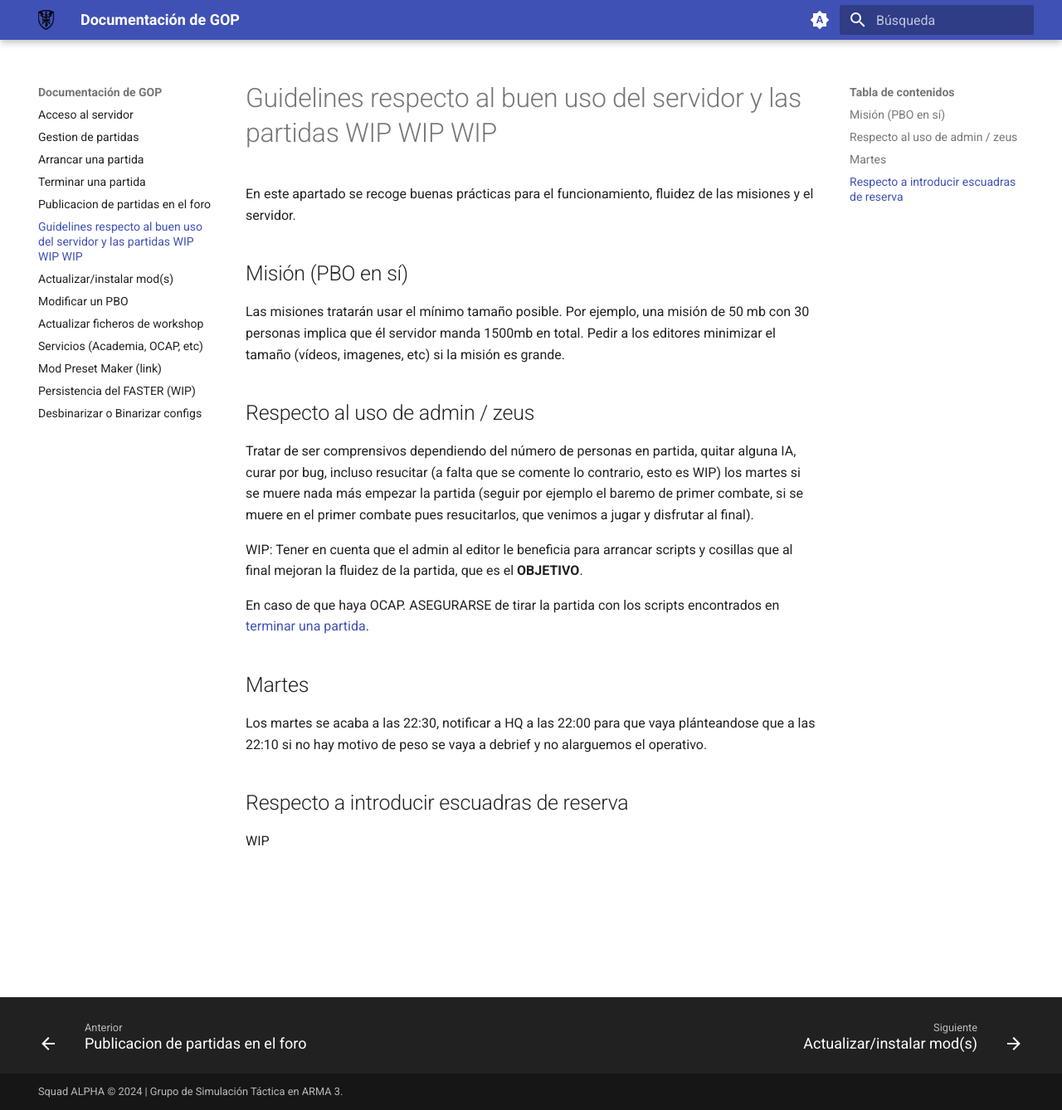
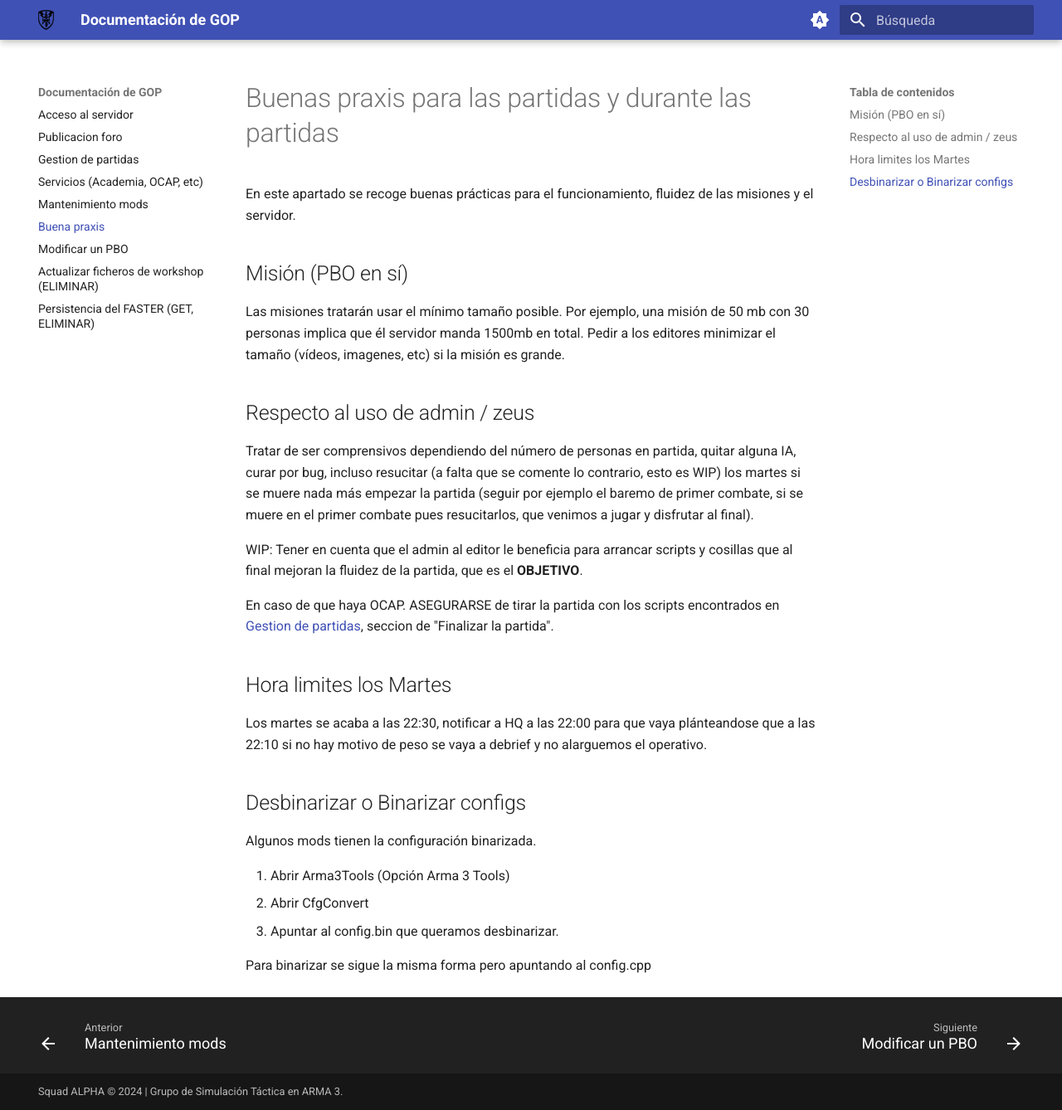
Before and after one commit to gopsquadalpha/DocuGOP, an MkDocs documentation site: the page built from docs/reglas.md, in a window 1280 px wide and 1338 px high. Shown: the whole window at 83% size. Built offline with MkDocs 1.6.1 and Material for MkDocs 9.7.7, drawn with Linux system fonts in a browser that asks for light colours.

Commit message:
reagrupe de docs

```diff
--- a/docs/arrancar_partida.md
+++ /dev/null
@@ -1,65 +0,0 @@
-# Arrancar una partida
-
-Para arrancar una partida usamos FASTER.
-
-## FASTER
-
-Faster es un programa para arrancar servidores de ARMA 3 con una configuración sencilla además de aportar virtualización (crear instancias aparte) cuando se arranca el server. Esta documentación no tiene como objetivo conocer todas las posibilidades de FASTER. Para ello referenciar el manual del servidor dedicado de [Arma 3](https://community.bistudio.com/wiki/Arma_3:_Dedicated_Server).
-
-La primera vez que arrancamos FASTER nos aparecerá esta ventana. De aquí lo único que nos interesa es el cuadro de PERFILES.
-
-1. Operators Bozoum / similares: Perfiles para partidas que se juegan con persistencia, debido a las instancia que se tiene que tener aparte.
-2. Testeo: Su propio nombre lo indica, un perfil para el testeo de misiones.
-3. DEFAULT NO OCAP: El que usaremos para partidas oficiales sin OCAP.
-4. DEFAULT: Lo mismo que el anterior pero con OCAP.
-
-<figure markdown>
-  ![Faster main window](assets/faster_main_window.png)
-</figure>
-
-Por ejemplo, vamos a levantar una misión, PREDATEL, queremos testearla. Para ello nos vamos al perfil de Testeo. De aquí nos interesan tres partes, que haremos en orden.
-
-1. Primero haremos click derecho en Server y le daremos a SELECT NONE, haremos lo mismo con client y headless, esto es para borrar todos los mods anteriores.
-2. Iremos a DLCs y comprobaremos que no hay ninguno marcado, para una partida de Vietnam seleccionaríamos Prairie Fire.
-3. Le damos a Load from file, y elegimos el fichero .HTML de la misión, los editores deben proporcionarnos un archivo .HTML, tampoco está de más (por experiencia) chequear los mods que cargan. En el ejemplo el archivo HTML de PREDATEL.
-4. Nos aparecerán los mods en client, damos CLICK DERECHO a HEADLESS y **COPY FROM CLIENT**.
-
-Nos faltan los mods de server, que son los siguientes.
-
-* @SQA (SERVER, CLIENT, HEADLESS TICKADOS)
-* LAMBS y sus compats, dependiendo de la misión será RHS o CUP, preguntar al editor si se le ha olvidado. (SERVER, CLIENT, HEADLESS TICKADOS)
-* OCAP si el editor lo desea. (SOLO SERVER)
-
-Debemos ticarlos. Con esto tenemos los mods configurados.
-
-<figure markdown>
-  ![Faster mods](assets/faster_mods.png)
-</figure>
-
-Por último debemos elegir la misión, nos vamos a Missions, y ticamos la misión (en mi caso Predatel). Cómo penúltimo paso, **ES MUY IMPORTANTE DARLE A GUARDAR PREVIAMENTE A LANZAR EL SERVIDOR**, lanzamos, y listo.
-
-<figure markdown>
-  ![Faster mods](assets/faster_mission.png)
-</figure>
-
-Para finalizar, debemos estar atentos al arranque del server y tener el juego preparado. El servidor por norma general si pasa bastante rato entre que está arrancado y un usuario entra, la partida carga a mapa directamente. Tenemos que ser rápidos y entrar de admin.
-
-!!! warning "¡PELIGRO!"
-
-    No sueltes el admin hasta que estés dentro de la partida en caso de que el editor te lo pida, o le das zeus aparte.
-
-## Hacer un modset en Arma3Sync
-
-Como parte del proceso de arrancar una partida, hay que hacer un modset para que los miembros/reclutas puedan acceder a la partida con los mismos mods.
-
-Nos vamos al repositorio SQA por ejemplo y clicamos el botón de modificar eventos.
-
-<figure markdown>
-  ![Evento](assets/A3Sync_evento.png)
-</figure>
-
-Seleccionamos el evento, por ejemplo martes, y seleccionamos **A MANO** (lo siento) todos los mods de la partida, a continuación subimos y listo.
-
-<figure markdown>
-![Crear evento](assets/A3sync_crear_evento.png)
-</figure>
--- a/docs/mod_preset_maker.md
+++ /dev/null
@@ -1,21 +0,0 @@
-# [Mod Preset Maker (link)](https://napster653.github.io/ModPresetMaker/)
-
-<figure markdown>
-  ![Mod Preset Maker](assets/mod_preset_maker.png)
-</figure>
-
-Esta herramienta sirve para crear presets de mods que usa el FASTER para lanzar partidas con esos mods. Es responsabilidad del editor que se genere por primera vez, en caso de que se actualize la partida y el editor esté activo, lo modifique.
-
-Puedes usarla para crear una preset desde cero, o para modificar una preset existente.
-
-Si quieres crear una preset desde cero:
-
-1. Marca las casillas de los mods que necesites.
-2. Escribe un nombre en el campo de Exportar.
-3. Pulsa el botón Export.
-
-Si quieres modificar una preset:
-
-1. Impórtala buscándola en el menú de Importar.
-2. Modifica las casillas.
-3. Dale a exportar. El nombre de la preset será el mismo (Seguramente se ponga un (1) al final si la tenías en la carpeta de descargas).
--- a/docs/partidas.md
+++ b/docs/partidas.md
@@ -60,6 +60,30 @@ Nos faltan los mods de "SERVER ONLY", que son los siguientes:
 * LAMBS y sus compats, dependiendo de la misión será RHS o CUP, preguntar al editor si se le ha olvidado. (SERVER ONLY, SERVER + CLIENT, HC TICKADOS)
 * OCAP si el editor lo desea. En partidas de prueba  o testeo no se usa OCAP, al igual que en partidas con persistencia para no desvelar futuras maniobras de la partida (SOLO SERVER ONLY).
 
+Si por alguna casual el html del modset no lo ha generado el editor, podremos hacer los siguientes pasos
+
+##### [Mod Preset Maker (link)](https://napster653.github.io/ModPresetMaker/)
+
+<figure markdown>
+  ![Mod Preset Maker](assets/mod_preset_maker.png)
+</figure>
+
+Esta herramienta sirve para crear presets de mods que usa el FASTER para lanzar partidas con esos mods. Es responsabilidad del editor que se genere por primera vez, en caso de que se actualize la partida y el editor esté activo, lo modifique.
+
+Puedes usarla para crear una preset desde cero, o para modificar una preset existente.
+
+Si quieres crear una preset desde cero:
+
+1. Marca las casillas de los mods que necesites.
+2. Escribe un nombre en el campo de Exportar.
+3. Pulsa el botón Export.
+
+Si quieres modificar una preset:
+
+1. Impórtala buscándola en el menú de Importar.
+2. Modifica las casillas.
+3. Dale a exportar. El nombre de la preset será el mismo (Seguramente se ponga un (1) al final si la tenías en la carpeta de descargas).
+
 
 #### Configuracion de mision
 
--- a/docs/persistencia_faster.md
+++ b/docs/persistencia_faster.md
@@ -1 +1 @@
-# Persistencia del FASTER (WIP)
+# Persistencia del FASTER (GET, ELIMINAR)
--- a/docs/reglas.md
+++ b/docs/reglas.md
@@ -1,4 +1,4 @@
-# Guidelines respecto al buen uso del servidor y las partidas WIP WIP WIP
+# Buenas praxis para las partidas y durante las partidas
 
 En este apartado se recoge buenas prácticas para el funcionamiento, fluidez de las misiones y el servidor.
 
@@ -12,12 +12,18 @@ Tratar de ser comprensivos dependiendo del número de personas en partida, quita
 
 WIP: Tener en cuenta que el admin al editor le beneficia para arrancar scripts y cosillas que al final mejoran la fluidez de la partida, que es el **OBJETIVO**.
 
-En caso de que haya OCAP. ASEGURARSE de tirar la partida con los scripts encontrados en [terminar una partida](terminar_partida.md).
+En caso de que haya OCAP. ASEGURARSE de tirar la partida con los scripts encontrados en [Gestion de partidas](partidas.md), seccion de "Finalizar la partida".
 
-## Martes
+## Hora limites los Martes
 
 Los martes se acaba a las 22:30, notificar a HQ a las 22:00 para que vaya plánteandose que a las 22:10 si no hay motivo de peso se vaya a debrief y no alarguemos el operativo.
 
-## Respecto a introducir escuadras de reserva
+## Desbinarizar o Binarizar configs
 
-WIP
+Algunos mods tienen la configuración binarizada.
+
+1. Abrir Arma3Tools (Opción Arma 3 Tools)
+2. Abrir CfgConvert
+3. Apuntar al config.bin que queramos desbinarizar.
+
+Para binarizar se sigue la misma forma pero apuntando al config.cpp
--- a/docs/workshop.md
+++ b/docs/workshop.md
@@ -1,4 +1,4 @@
-# Actualizar ficheros de workshop
+# Actualizar ficheros de workshop (ELIMINAR)
 
 Como posible tarea en caso de jugar multiclanes. Es posible que debamos actualizar algún mod en workshop.
 
--- a/mkdocs.yml
+++ b/mkdocs.yml
@@ -46,18 +46,14 @@ extra:
 
 nav:
  - index.md
+ - Publicacion foro: foro.md
  - partidas.md
- - arrancar_partida.md
- - terminar_partida.md
- - foro.md
- - reglas.md
- - actualizar_mod.md
+ - servicios.md
+ - Mantenimiento mods: actualizar_mod.md
+ - Buena praxis: reglas.md
  - modificar_pbo.md
  - workshop.md
- - servicios.md
- - mod_preset_maker.md
  - persistencia_faster.md
- - binarizar_configs.md
 
 
 markdown_extensions:
```
Also changed, not shown: docs/actualizar_mod.md (+13 -13 lines), docs/binarizar_configs.md (deleted, +0 -9 lines), docs/terminar_partida.md (deleted, +0 -12 lines).
